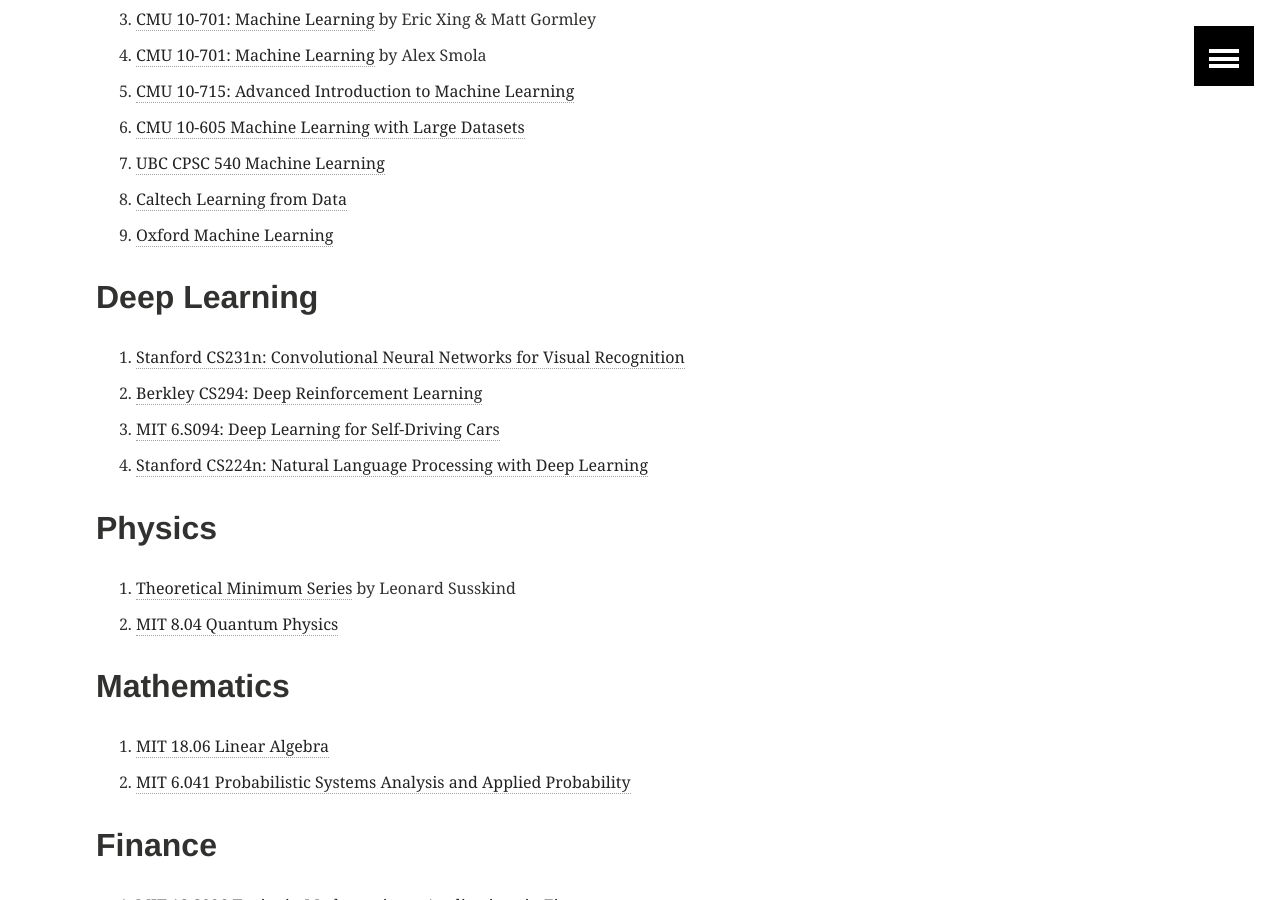
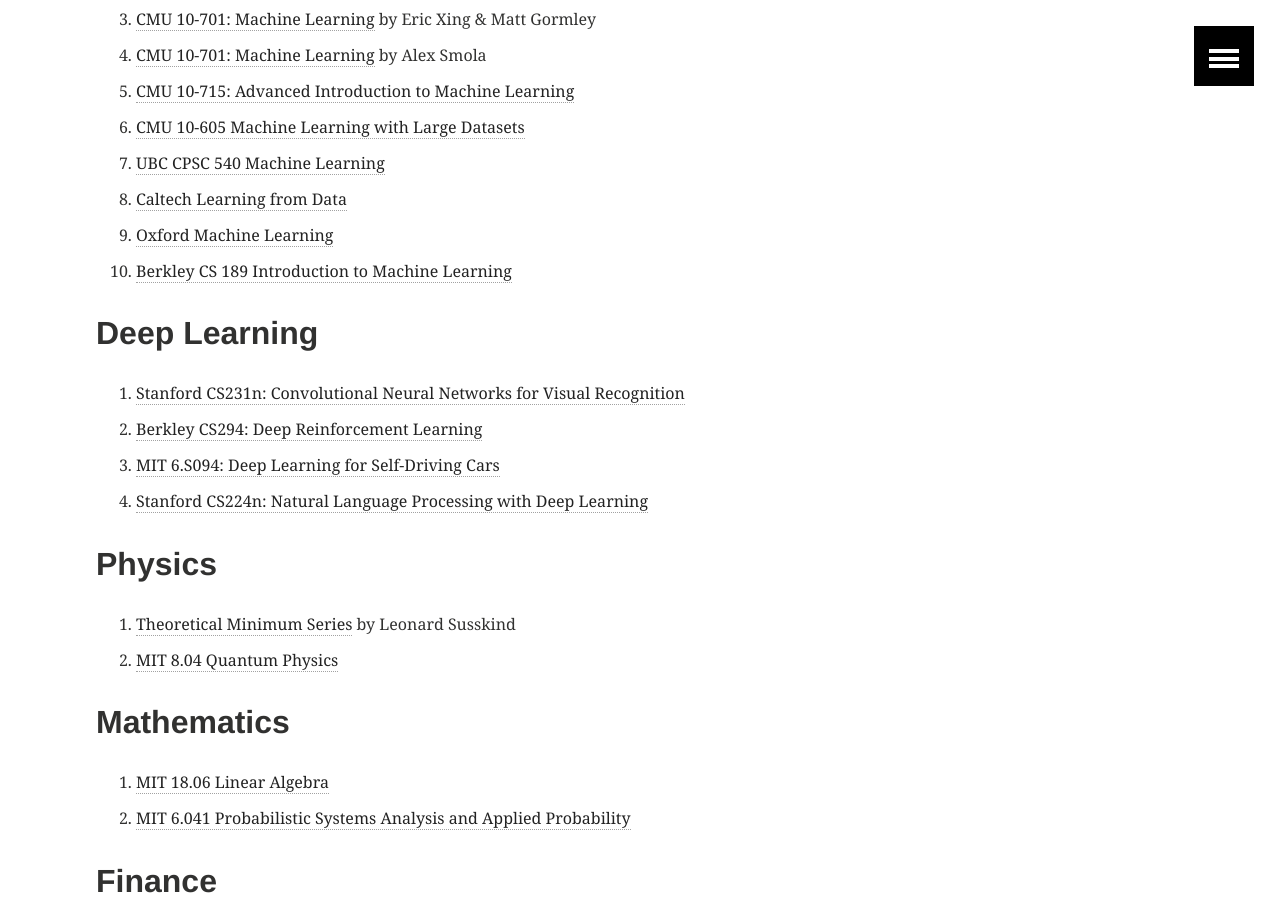
Before and after one commit to alex8937/alex8937.github.io, a Jekyll site: the page built from _posts/study/2017-04-15-Openware-Course-List.md, in a window 1280 px wide and 900 px high, scrolled down 1244 px. Built offline with Jekyll 4.4.1, drawn with Linux system fonts in a browser that asks for light colours; comment, search, counter and statistics services are not loaded.

Commit message:
Update 2017-04-15-Openware-Course-List.md

```diff
--- a/_posts/study/2017-04-15-Openware-Course-List.md
+++ b/_posts/study/2017-04-15-Openware-Course-List.md
@@ -30,6 +30,7 @@
 7. [UBC CPSC 540 Machine Learning](http://www.cs.ubc.ca/~nando/540-2013/lectures.html)
 8. [Caltech Learning from Data](http://work.caltech.edu/telecourse.html)
 9. [Oxford Machine Learning](https://www.youtube.com/playlist?list=PLE6Wd9FR--EfW8dtjAuPoTuPcqmOV53Fu)
+10. [Berkley CS 189 Introduction to Machine Learning](https://people.eecs.berkeley.edu/~jrs/189s16/)
 
 ## Deep Learning
 1. [Stanford CS231n: Convolutional Neural Networks for Visual Recognition](http://cs231n.stanford.edu/)
```
